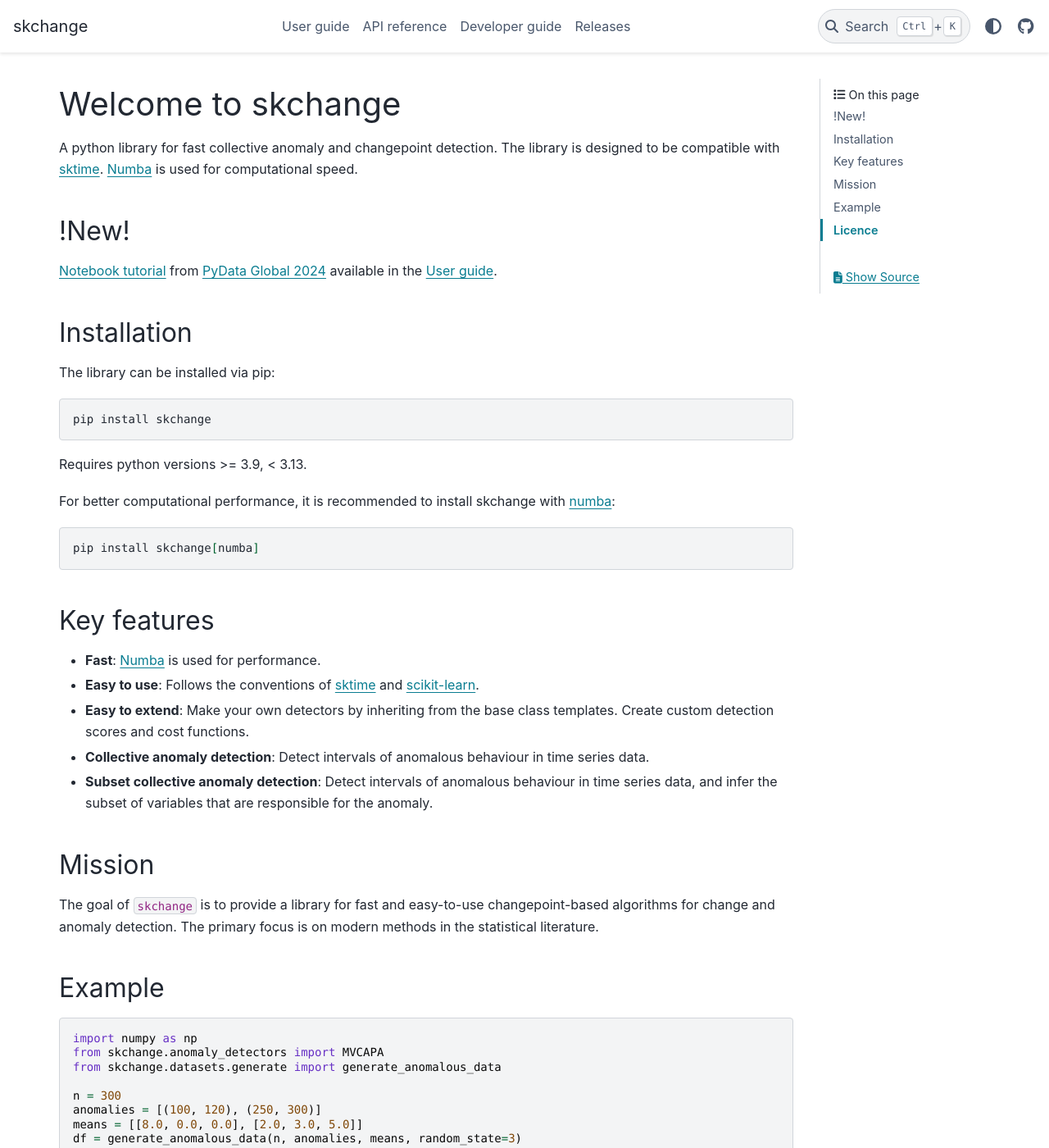
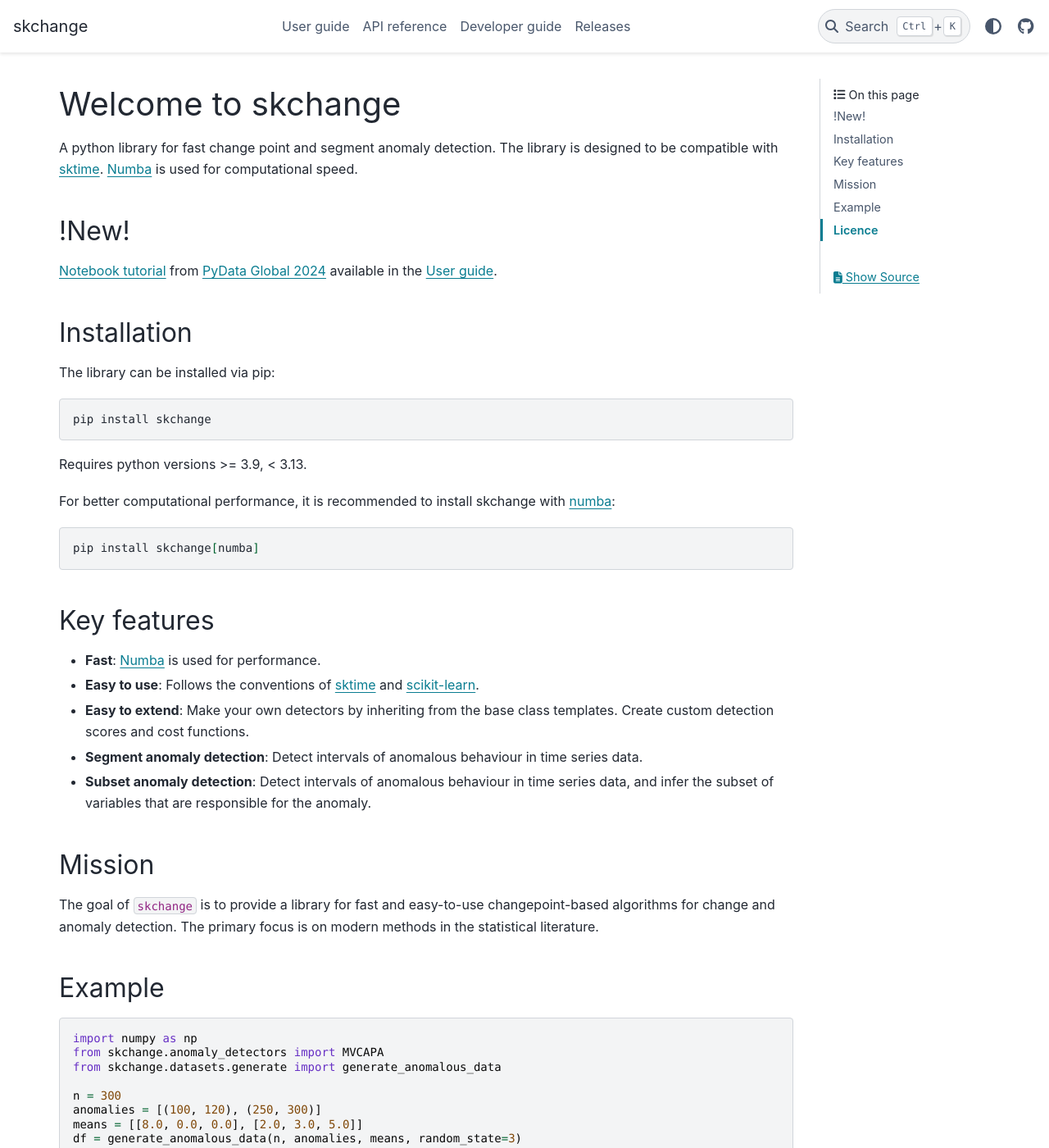
Before and after one commit to NorskRegnesentral/skchange, a Sphinx documentation site: the page built from docs/source/index.rst, in a window 1280 px wide and 1400 px high. Shown: the whole window at 82% size. Built offline with Sphinx 7.4.7 and the PyData theme 0.15.4, drawn with Linux system fonts in a browser that asks for light colours.

Commit message:
docs: collective -> segment anomaly

```diff
--- a/docs/source/index.rst
+++ b/docs/source/index.rst
@@ -4,7 +4,7 @@
 Welcome to skchange
 ===================
 
-A python library for fast collective anomaly and changepoint detection.
+A python library for fast change point and segment anomaly detection.
 The library is designed to be compatible with `sktime <https://www.sktime.net>`_.
 `Numba <https://numba.readthedocs.io>`_ is used for computational speed.
 
@@ -34,8 +34,8 @@
 - **Fast**: `Numba <https://numba.readthedocs.io>`_ is used for performance.
 - **Easy to use**: Follows the conventions of `sktime <https://www.sktime.net>`_ and `scikit-learn <https://scikit-learn.org>`_.
 - **Easy to extend**: Make your own detectors by inheriting from the base class templates. Create custom detection scores and cost functions.
-- **Collective anomaly detection**: Detect intervals of anomalous behaviour in time series data.
-- **Subset collective anomaly detection**: Detect intervals of anomalous behaviour in time series data, and infer the subset of variables that are responsible for the anomaly.
+- **Segment anomaly detection**: Detect intervals of anomalous behaviour in time series data.
+- **Subset anomaly detection**: Detect intervals of anomalous behaviour in time series data, and infer the subset of variables that are responsible for the anomaly.
 
 Mission
 -------
```
